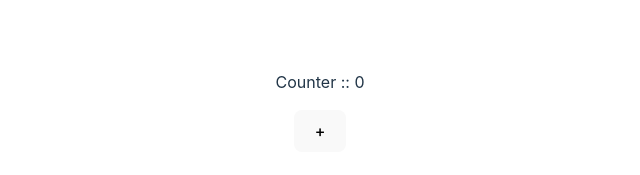
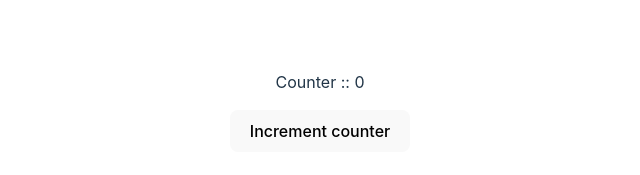
Before and after one commit to MaheshB77/first-svelte-app, a Svelte app: page / in a window 1280 px wide. Shown: the part 297-472 px from the top of the page, without its empty margins (320-960 px from the left). Built offline with nearby package versions, Linux system fonts and the light colour scheme.

Commit message:
Added component events

```diff
--- a/src/App.svelte
+++ b/src/App.svelte
@@ -1,8 +1,11 @@
 <script lang="ts">
+  import ComponentEvents from "./components/events/ComponentEvents.svelte";
   import Fundamentals from "./components/Fundamentals.svelte";
   import ReactiveStatements from "./components/ReactiveStatements.svelte";
 </script>
 
 <!-- <Fundamentals/> -->
 
-<ReactiveStatements/>
+<!-- <ReactiveStatements/> -->
+
+<ComponentEvents />
--- /dev/null
+++ b/src/components/events/ComponentEvents.svelte
@@ -0,0 +1,19 @@
+<!-- We can pass events from parent to child as a prop -->
+<script lang="ts">
+  import ComponentEvents2 from "./ComponentEvents2.svelte";
+
+  let counter = 0;
+
+  const incrementCounter = () => {
+    counter++;
+  };
+</script>
+
+<div class="">
+  <p>Counter :: {counter}</p>
+  <!-- Possible way 1 -->
+  <!-- <ComponentEvents2 incrementCounter={incrementCounter}/> -->
+
+  <!-- Possible way 2 -->
+  <ComponentEvents2 {incrementCounter} />
+</div>
--- /dev/null
+++ b/src/components/events/ComponentEvents2.svelte
@@ -0,0 +1,11 @@
+<script lang="ts">
+  export let incrementCounter; // Creating prop
+
+  const increase = () => {
+    incrementCounter(); // Calling the function which is passed by parent
+  };
+</script>
+
+<div class="">
+  <button on:click={increase}>Increment counter</button>
+</div>
```
